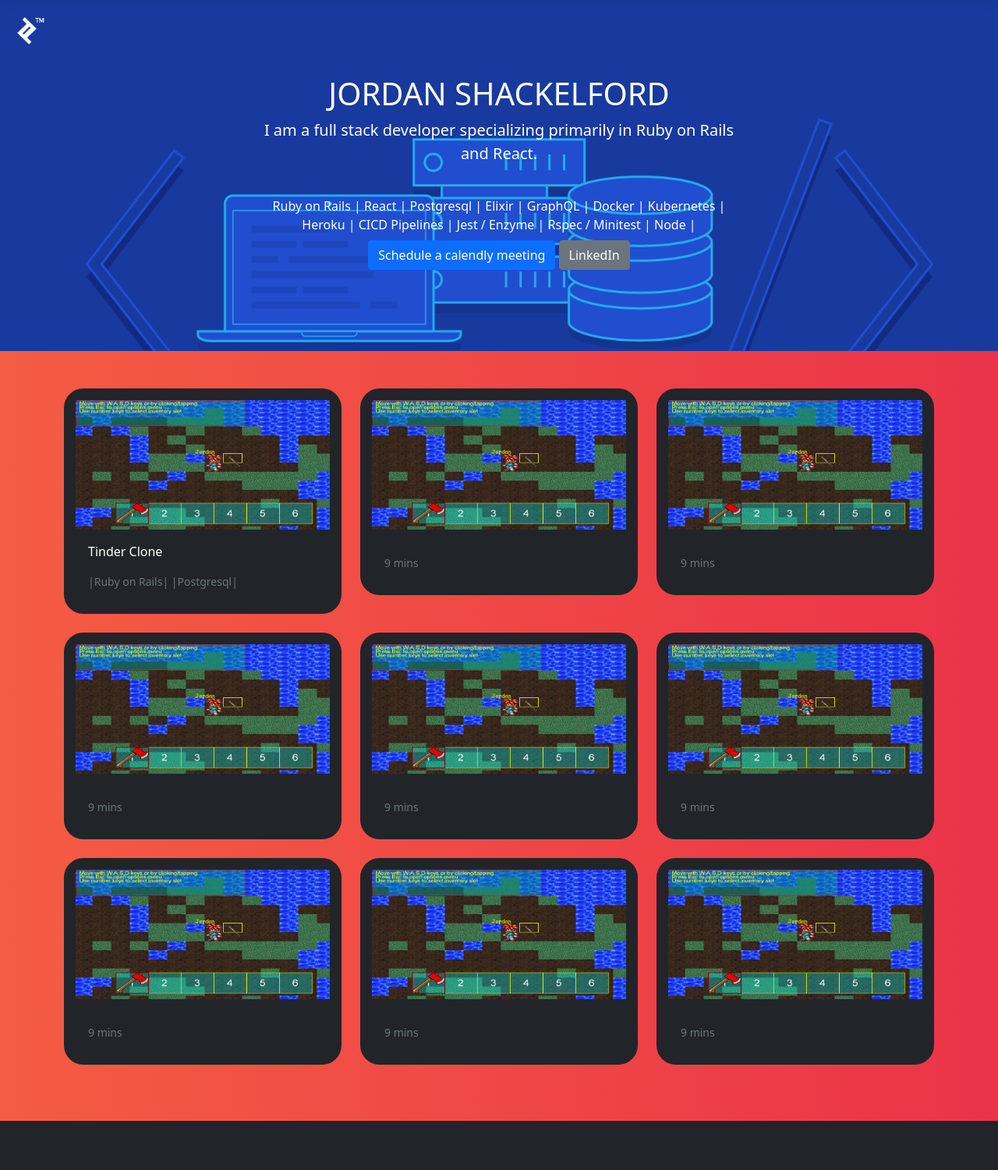
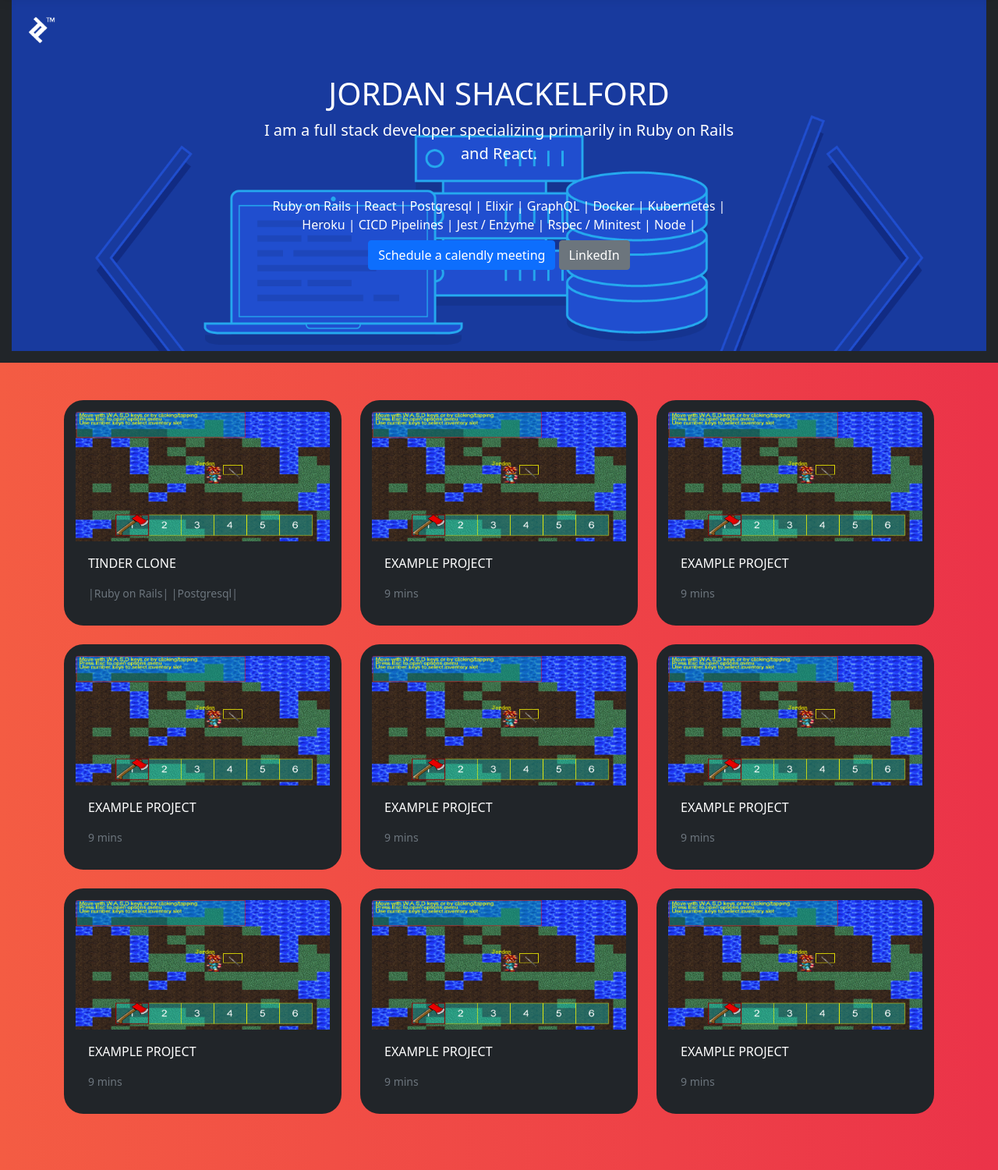
Before and after one commit to JordanShackelford/projects, a PHP site: page / in a window 1280 px wide. Shown: the part 56-1556 px from the top of the page at 78% size. Before the commit the page ends 1493 px from the top, so only its background shows below. Run offline with PHP 8.4, Linux system fonts and the light colour scheme; some libraries are stand-ins or nearby versions.

Commit message:
uniform hover animation and added some placeholder text

```diff
--- a/portfolio/index.css
+++ b/portfolio/index.css
@@ -33,6 +33,8 @@
     width:100%;
     background-size:cover;
     color:white;
+    border:15px solid #212529;
+    border-top:none;
   }
   @media (min-width: 768px) {
     .jumbotron {
--- a/portfolio/index.html
+++ b/portfolio/index.html
@@ -73,10 +73,10 @@
 
           <div class="row">
             <div class="col-md-4">
-              <div class="card hvr-grow mb-4 box-shadow">
+              <div class="card hvr-grow-rotate mb-4 box-shadow">
                 <img class="zoom card-img-top" src='jordanrpg.png' alt="Card image cap">
                 <div class="card-body">
-                  <p class="card-text">Tinder Clone</p>
+                  <p class="card-text">TINDER CLONE</p>
                   <div class="d-flex justify-content-between align-items-center">
                     <small class="text-muted">|Ruby on Rails| |Postgresql|</small>
                   </div>
@@ -84,33 +84,10 @@
               </div>
             </div>
             <div class="col-md-4">
-              <div class="card hvr-push mb-4 box-shadow">
+              <div class="card hvr-grow-rotate mb-4 box-shadow">
                 <img class="zoom card-img-top" src='jordanrpg.png' alt="Card image cap">
                 <div class="card-body">
-                  <p class="card-text"></p>
-                  <div class="d-flex justify-content-between align-items-center">
-                    <small class="text-muted">9 mins</small>
-                  </div>
-                </div>
-              </div>
-            </div>
-            <div class="col-md-4">
-              <div class="card hvr-pop mb-4 box-shadow">
-                <img class="zoom card-img-top" src='jordanrpg.png' alt="Card image cap">
-                <div class="card-body">
-                  <p class="card-text"></p>
-                  <div class="d-flex justify-content-between align-items-center">
-                    <small class="text-muted">9 mins</small>
-                  </div>
-                </div>
-              </div>
-            </div>
-
-            <div class="col-md-4">
-              <div class="card hvr-bounce-in mb-4 box-shadow">
-                <img class="zoom card-img-top" src='jordanrpg.png' alt="Card image cap">
-                <div class="card-body">
-                  <p class="card-text"></p>
+                  <p class="card-text">EXAMPLE PROJECT</p>
                   <div class="d-flex justify-content-between align-items-center">
                     <small class="text-muted">9 mins</small>
                   </div>
@@ -121,18 +98,7 @@
               <div class="card hvr-grow-rotate mb-4 box-shadow">
                 <img class="zoom card-img-top" src='jordanrpg.png' alt="Card image cap">
                 <div class="card-body">
-                  <p class="card-text"></p>
-                  <div class="d-flex justify-content-between align-items-center">
-                    <small class="text-muted">9 mins</small>
-                  </div>
-                </div>
-              </div>
-            </div>
-            <div class="col-md-4">
-              <div class="card hvr-float mb-4 box-shadow">
-                <img class="zoom card-img-top" src='jordanrpg.png' alt="Card image cap">
-                <div class="card-body">
-                  <p class="card-text"></p>
+                  <p class="card-text">EXAMPLE PROJECT</p>
                   <div class="d-flex justify-content-between align-items-center">
                     <small class="text-muted">9 mins</small>
                   </div>
@@ -141,10 +107,10 @@
             </div>
 
             <div class="col-md-4">
-              <div class="card hvr-skew mb-4 box-shadow">
+              <div class="card hvr-grow-rotate mb-4 box-shadow">
                 <img class="zoom card-img-top" src='jordanrpg.png' alt="Card image cap">
                 <div class="card-body">
-                  <p class="card-text"></p>
+                  <p class="card-text">EXAMPLE PROJECT</p>
                   <div class="d-flex justify-content-between align-items-center">
                     <small class="text-muted">9 mins</small>
                   </div>
@@ -152,10 +118,10 @@
               </div>
             </div>
             <div class="col-md-4">
-              <div class="card hvr-bob mb-4 box-shadow">
+              <div class="card hvr-grow-rotate mb-4 box-shadow">
                 <img class="zoom card-img-top" src='jordanrpg.png' alt="Card image cap">
                 <div class="card-body">
-                  <p class="card-text"></p>
+                  <p class="card-text">EXAMPLE PROJECT</p>
                   <div class="d-flex justify-content-between align-items-center">
                     <small class="text-muted">9 mins</small>
                   </div>
@@ -163,10 +129,44 @@
               </div>
             </div>
             <div class="col-md-4">
-              <div class="card hvr-sink mb-4 box-shadow">
+              <div class="card hvr-grow-rotate mb-4 box-shadow">
                 <img class="zoom card-img-top" src='jordanrpg.png' alt="Card image cap">
                 <div class="card-body">
-                  <p class="card-text"></p>
+                  <p class="card-text">EXAMPLE PROJECT</p>
+                  <div class="d-flex justify-content-between align-items-center">
+                    <small class="text-muted">9 mins</small>
+                  </div>
+                </div>
+              </div>
+            </div>
+
+            <div class="col-md-4">
+              <div class="card hvr-grow-rotate mb-4 box-shadow">
+                <img class="zoom card-img-top" src='jordanrpg.png' alt="Card image cap">
+                <div class="card-body">
+                  <p class="card-text">EXAMPLE PROJECT</p>
+                  <div class="d-flex justify-content-between align-items-center">
+                    <small class="text-muted">9 mins</small>
+                  </div>
+                </div>
+              </div>
+            </div>
+            <div class="col-md-4">
+              <div class="card hvr-grow-rotate mb-4 box-shadow">
+                <img class="zoom card-img-top" src='jordanrpg.png' alt="Card image cap">
+                <div class="card-body">
+                  <p class="card-text">EXAMPLE PROJECT</p>
+                  <div class="d-flex justify-content-between align-items-center">
+                    <small class="text-muted">9 mins</small>
+                  </div>
+                </div>
+              </div>
+            </div>
+            <div class="col-md-4">
+              <div class="card hvr-grow-rotate mb-4 box-shadow">
+                <img class="zoom card-img-top" src='jordanrpg.png' alt="Card image cap">
+                <div class="card-body">
+                  <p class="card-text">EXAMPLE PROJECT</p>
                   <div class="d-flex justify-content-between align-items-center">
                     <small class="text-muted">9 mins</small>
                   </div>
```
